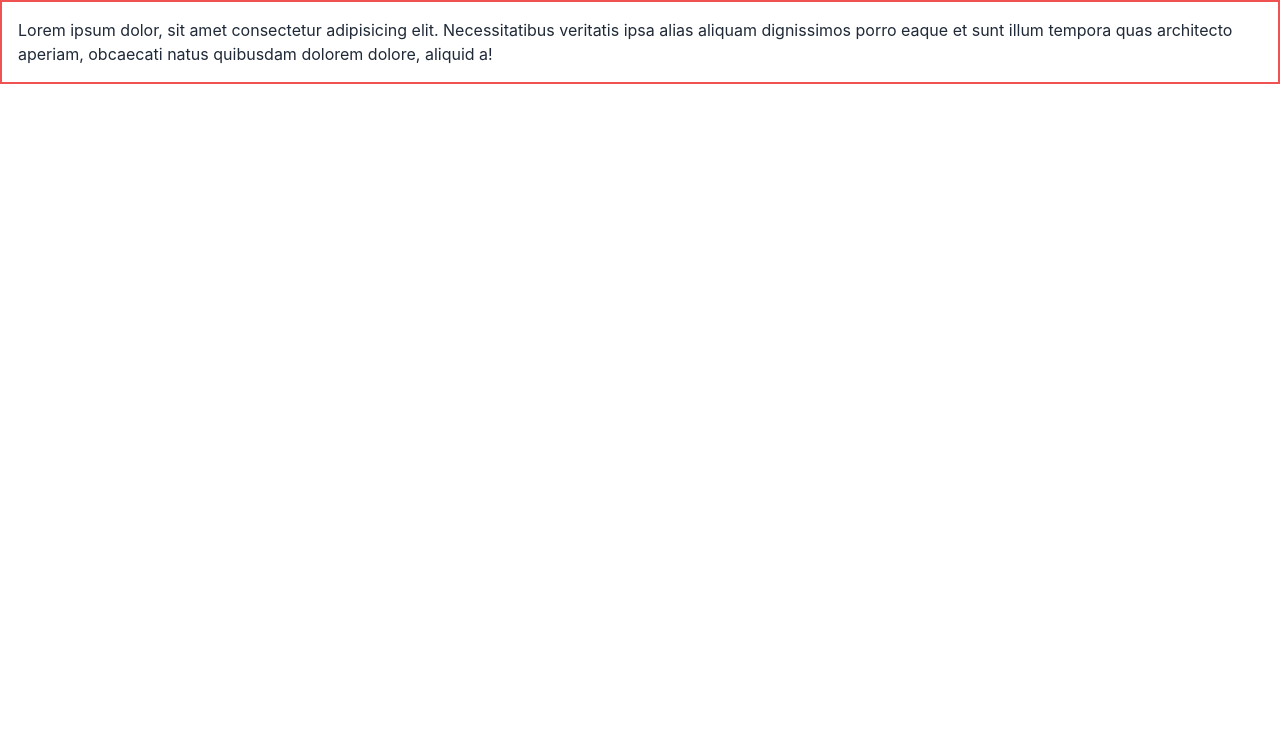
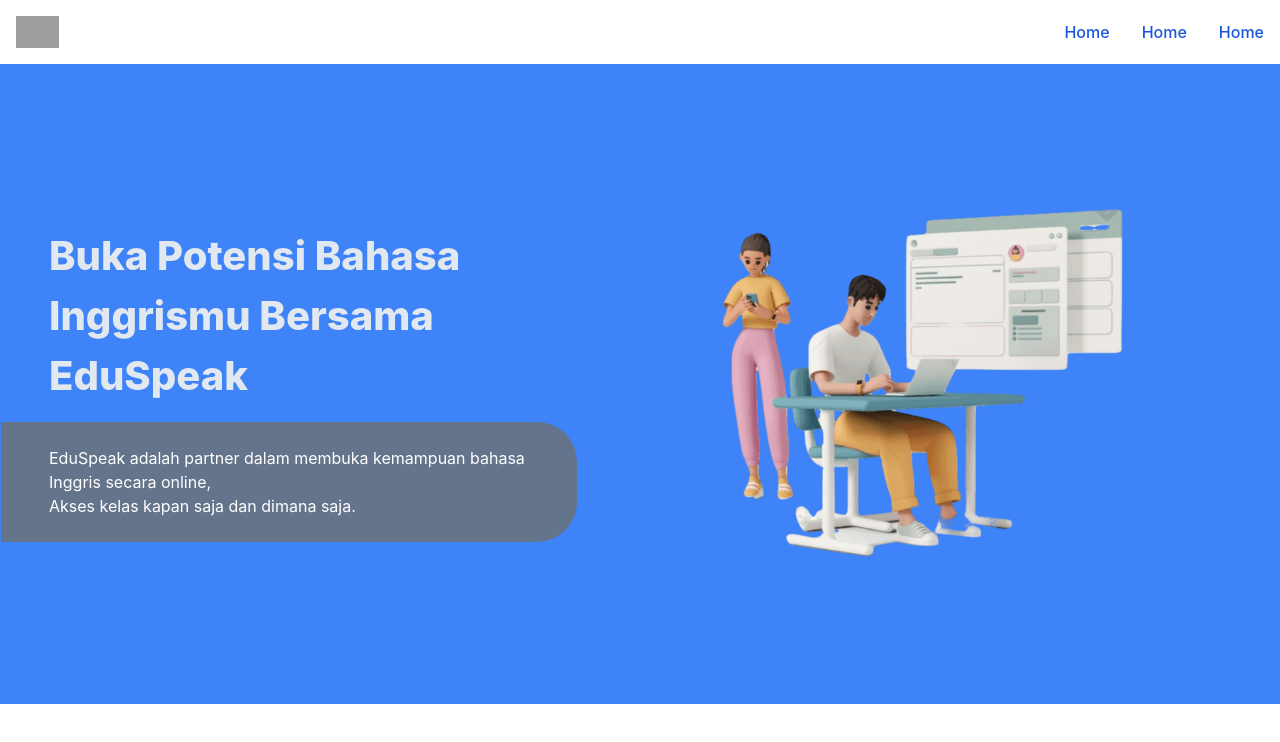
Before and after one commit to eduspeak/eduspeak-frontend, a React (Create React App) app: page / in a window 1280 px wide. Shown: the top 742 px of the page. Built offline with nearby package versions, Linux system fonts and the light colour scheme; grey boxes are pictures that could not be loaded; the HTML template or start-up script is replaced by a standard one.

Commit message:
push homepage

```diff
--- a/src/App.js
+++ b/src/App.js
@@ -1,14 +1,114 @@
 import "./App.css";
 import React from "react";
 
+// Import gambar
+
+import modelUtama from "./assets/model-utama.png";
+
 function App() {
   return (
-    <div className="border-2 border-red-500 p-4">
-      Lorem ipsum dolor, sit amet consectetur adipisicing elit. Necessitatibus
-      veritatis ipsa alias aliquam dignissimos porro eaque et sunt illum tempora
-      quas architecto aperiam, obcaecati natus quibusdam dolorem dolore, aliquid
-      a!
+    <div className="h-screen">
+      <div className="h-[80vh]">
+        {/* Navvar */}
+        <nav className="bg-white border-gray-200 dark:bg-gray-900">
+          <div className="max-w-screen-xl flex flex-wrap items-center justify-between mx-auto p-4">
+            <a href="#" className="flex items-center">
+              <img
+                src="https://flowbite.com/docs/images/logo.svg"
+                className="h-8 mr-3"
+                alt="Flowbite Logo"
+              />
+            </a>
+            <button
+              data-collapse-toggle="navbar-default"
+              type="button"
+              className="inline-flex items-center p-2 w-10 h-10 justify-center text-sm text-gray-500 rounded-lg md:hidden hover:bg-gray-100 focus:outline-none focus:ring-2 focus:ring-gray-200 dark:text-gray-400 dark:hover:bg-gray-700 dark:focus:ring-gray-600"
+              aria-controls="navbar-default"
+              aria-expanded="false"
+            >
+              <span className="sr-only">Open main menu</span>
+              <svg
+                className="w-5 h-5"
+                aria-hidden="true"
+                xmlns="http://www.w3.org/2000/svg"
+                fill="none"
+                viewBox="0 0 17 14"
+              >
+                <path
+                  stroke="currentColor"
+                  strokeLinecap="round"
+                  strokeLinejoin="round"
+                  strokeWidth="2"
+                  d="M1 1h15M1 7h15M1 13h15"
+                />
+              </svg>
+            </button>
+            <div
+              className="hidden w-full md:block md:w-auto"
+              id="navbar-default"
+            >
+              <ul className="font-medium flex flex-col p-4 md:p-0 mt-4 border border-gray-100 rounded-lg bg-gray-50 md:flex-row md:space-x-8 md:mt-0 md:border-0 md:bg-white dark:bg-gray-800 md:dark:bg-gray-900 dark:border-gray-700">
+                <li>
+                  <a
+                    href="#"
+                    className="block py-2 pl-3 pr-4 text-white bg-blue-700 rounded md:bg-transparent md:text-blue-700 md:p-0 dark:text-white md:dark:text-blue-500"
+                    aria-current="page"
+                  >
+                    Home
+                  </a>
+                </li>
+                <li>
+                  <a
+                    href="#"
+                    className="block py-2 pl-3 pr-4 text-white bg-blue-700 rounded md:bg-transparent md:text-blue-700 md:p-0 dark:text-white md:dark:text-blue-500"
+                    aria-current="page"
+                  >
+                    Home
+                  </a>
+                </li>
+                <li>
+                  <a
+                    href="#"
+                    className="block py-2 pl-3 pr-4 text-white bg-blue-700 rounded md:bg-transparent md:text-blue-700 md:p-0 dark:text-white md:dark:text-blue-500"
+                    aria-current="page"
+                  >
+                    Home
+                  </a>
+                </li>
+                {/* ... other menu items */}
+              </ul>
+            </div>
+          </div>
+        </nav>
+        {/* Konten 1 */}
+        <div className="h-full grid grid-cols-[1fr_1fr] bg-blue-500">
+          <div className="flex items-center border border-blue-500">
+            <div className="flex flex-col">
+              <div className="pl-12 text-[40px] font-extrabold text-slate-200">
+                Buka Potensi Bahasa Inggrismu Bersama EduSpeak
+              </div>
+              <div className="w-[45vw] bg-slate-500 rounded-r-[40px] mt-4 text-white py-6">
+                <p className="pl-12 pr-4">
+                  EduSpeak adalah partner dalam membuka kemampuan bahasa Inggris
+                  secara online,
+                </p>
+                <p className="pl-12 pr-4">
+                  Akses kelas kapan saja dan dimana saja.
+                </p>
+              </div>
+            </div>
+          </div>
+          <div className="flex justify-start items-center ">
+            <img
+              className="h-auto max-w-lg w-full"
+              src={modelUtama}
+              alt="Model Utama"
+            />
+          </div>
+        </div>
+      </div>
     </div>
   );
 }
+
 export default App;
```
Also changed, not shown: src/assets/model-utama.png (added), src/styles/output.css.
